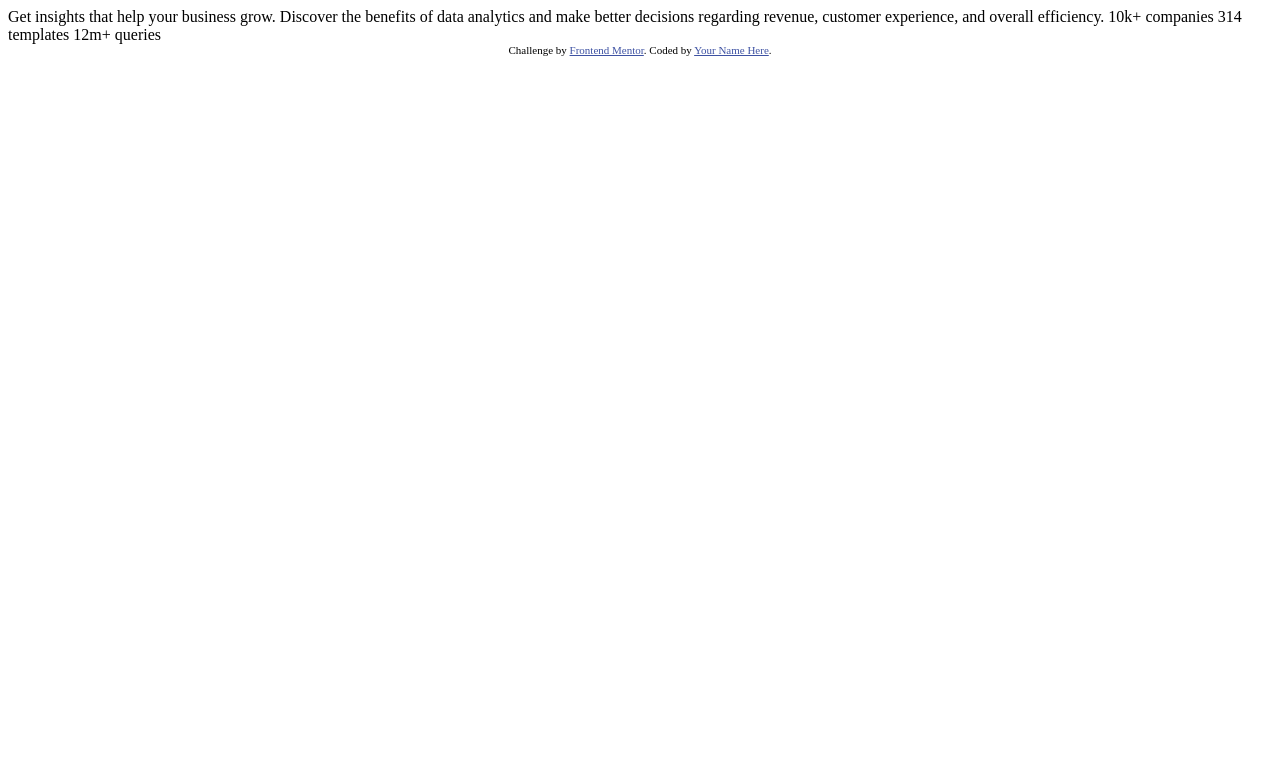
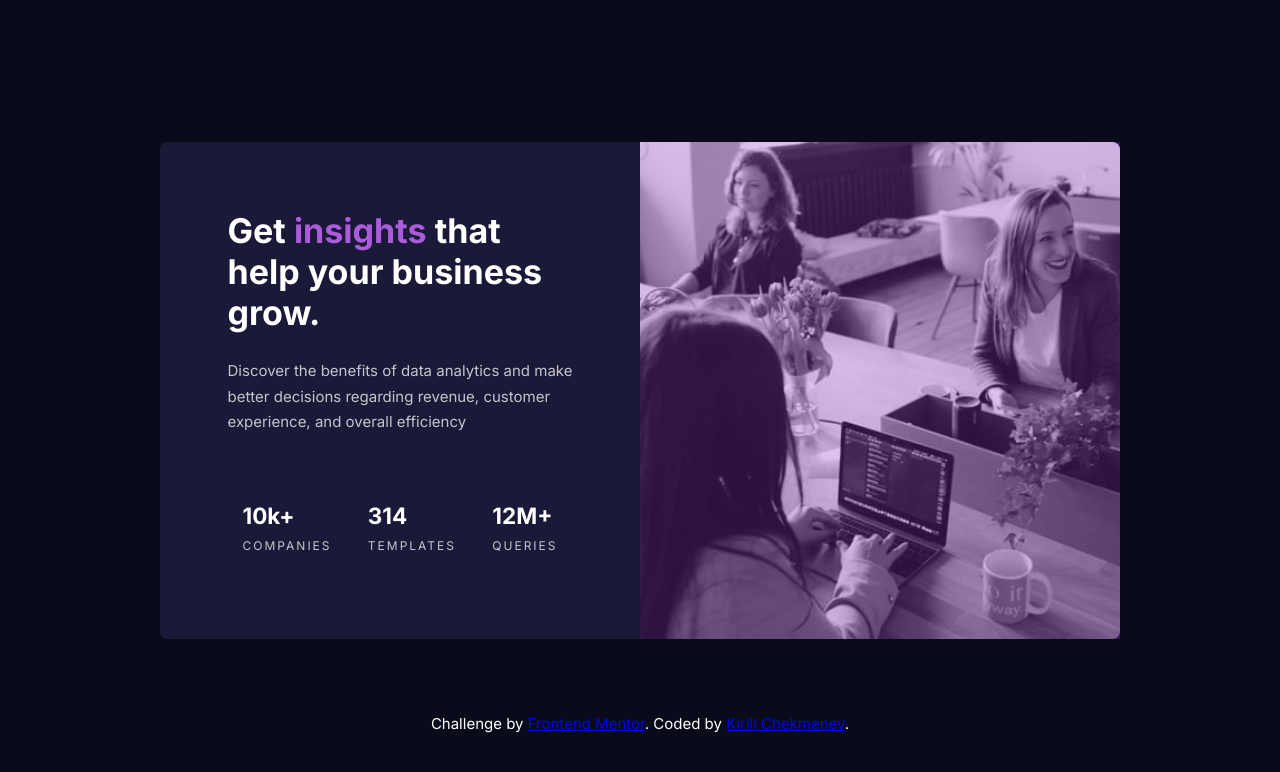
Before and after one commit to skyrimer/stats-preview-card-component, a plain HTML site: page index.html in a window 1280 px wide. Drawn offline with Linux system fonts and the light colour scheme.

Commit message:
fix for publish

```diff
--- a/design/css/main.scss
+++ b/design/css/main.scss
@@ -30,8 +30,12 @@ body {
   display: flex;
   justify-content: center;
   align-items: center;
+  flex-direction: column;
   min-height: 100vh;
   background-color: $body-background;
+}
+.attribution {
+  color: white;
 }
 .container {
   width: 95%;
--- a/index.html
+++ b/index.html
@@ -1,33 +1,48 @@
 <!DOCTYPE html>
 <html lang="en">
+
 <head>
   <meta charset="UTF-8">
-  <meta name="viewport" content="width=device-width, initial-scale=1.0"> <!-- displays site properly based on user's device -->
+  <meta name="viewport" content="width=device-width, initial-scale=1.0">
+  <link rel="icon" type="image/png" sizes="32x32" href="./images/favicon-32x32.png">
+  <link rel="stylesheet" href="/design/css/main.css">
+  <title>Frontend Mentor | Stats preview card component</title>
+</head>
 
-  <link rel="icon" type="image/png" sizes="32x32" href="./images/favicon-32x32.png">
-
-  <title>Frontend Mentor | Stats preview card component</title>
-
-  <!-- Feel free to remove these styles or customise in your own stylesheet 👍 -->
-  <style>
-    .attribution { font-size: 11px; text-align: center; }
-    .attribution a { color: hsl(228, 45%, 44%); }
-  </style>
-</head>
 <body>
 
-  Get insights that help your business grow.
-
-  Discover the benefits of data analytics and make better decisions regarding revenue, customer
-  experience, and overall efficiency.
-
-  10k+ companies
-  314 templates
-  12m+ queries
-
+  <div class="container">
+    <div class="container__left">
+      <h1>Get <span>insights</span> that help your business grow.</h1>
+      <p>Discover the benefits of data analytics and make better decisions regarding revenue, customer
+        experience, and overall efficiency</p>
+      <div class="cards">
+        <div class="card-component">
+          <h4>10k+</h4>
+          <p>Companies</p>
+        </div>
+        <div class="card-component">
+          <h4>314</h4>
+          <p>Templates</p>
+        </div>
+        <div class="card-component">
+          <h4>12M+</h4>
+          <p>Queries</p>
+        </div>
+      </div>
+    </div>
+    <div class="container__right">
+      <picture>
+        <source media="(max-width:650px)" srcset="/images/image-header-mobile.jpg">
+        <source media="(min-width:651px)" srcset="/images/image-header-desktop.jpg">
+        <img src="/images/image-header-mobile.jpg" alt="office workers">
+      </picture>
+    </div>
+  </div>
   <div class="attribution">
     Challenge by <a href="https://www.frontendmentor.io?ref=challenge" target="_blank">Frontend Mentor</a>.
-    Coded by <a href="#">Your Name Here</a>.
+    Coded by <a href="#">Kirill Chekmenev</a>.
   </div>
 </body>
+
 </html>
```
Also changed, not shown: design/index.html (deleted, +0 -46 lines), design/css/main.css, screenshot.png (added), 4 other files.
